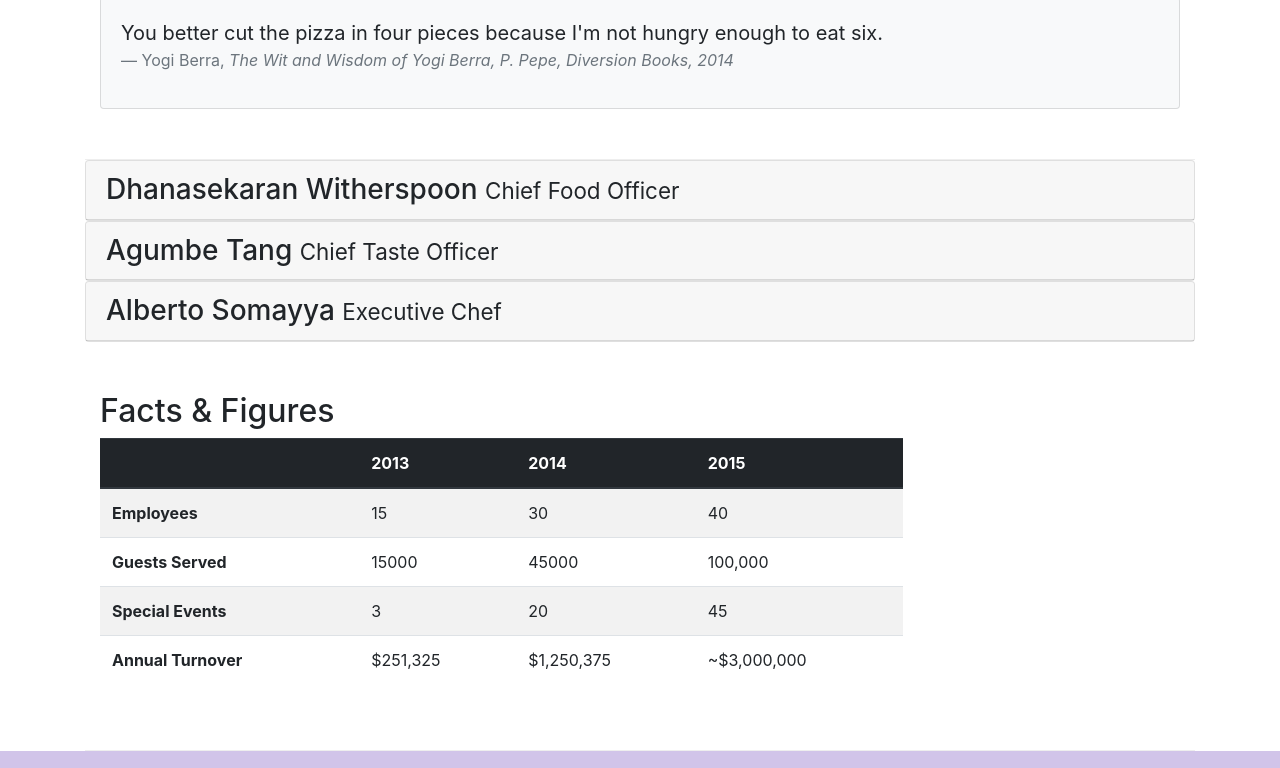
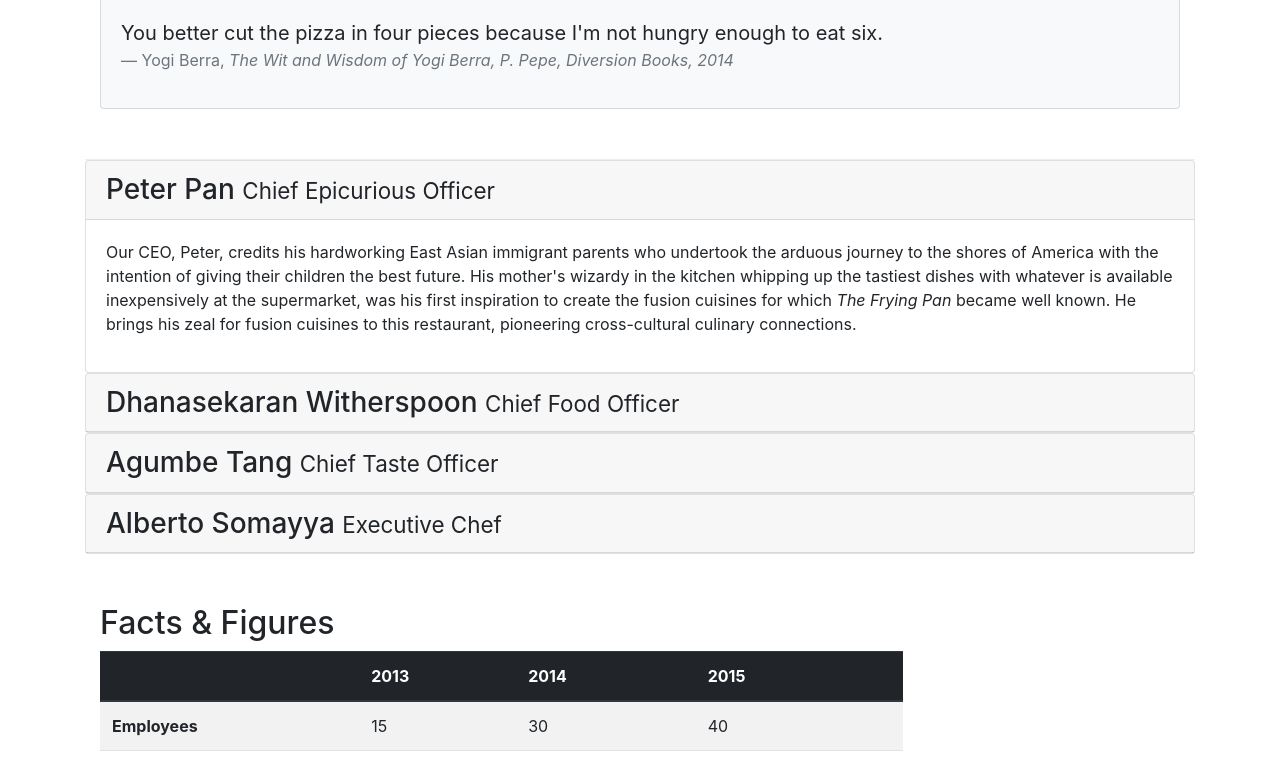
Before and after one commit to piercerhymes/Coursera_Bootstrap, a website: page aboutus.html in a window 1280 px wide. Shown: the part 812-1580 px from the top of the page. Drawn offline with nearby package versions, Linux system fonts and the light colour scheme.

Commit message:
commit nov 02122020

```diff
--- a/aboutus.html
+++ b/aboutus.html
@@ -97,7 +97,20 @@
         </div>
 
 
-
+       <div class="card">
+        <div class="card-header" role="tab" id="peterhead">
+        <h3 class="mb-0">
+            <a data-toggle="collapse" data-target="#peter">
+            Peter Pan <small>Chief Epicurious Officer</small>
+            </a>
+        </h3>
+        </div>
+        <div class="collapse show" id="peter" data-parent="#accordion">
+            <div class="card-body">
+                <p class="d-none d-lg-block">Our CEO, Peter, credits his hardworking East Asian immigrant parents who undertook the arduous journey to the shores of America with the intention of giving their children the best future. His mother's wizardy in the kitchen whipping up the tastiest dishes with whatever is available inexpensively at the supermarket, was his first inspiration to create the fusion cuisines for which <em>The Frying Pan</em> became well known. He brings his zeal for fusion cuisines to this restaurant, pioneering cross-cultural culinary connections.</p>
+            </div>
+        </div>
+    </div>
 
     <div class="card">
         <div class="card-header" role="tab" id="dannyhead">
```
